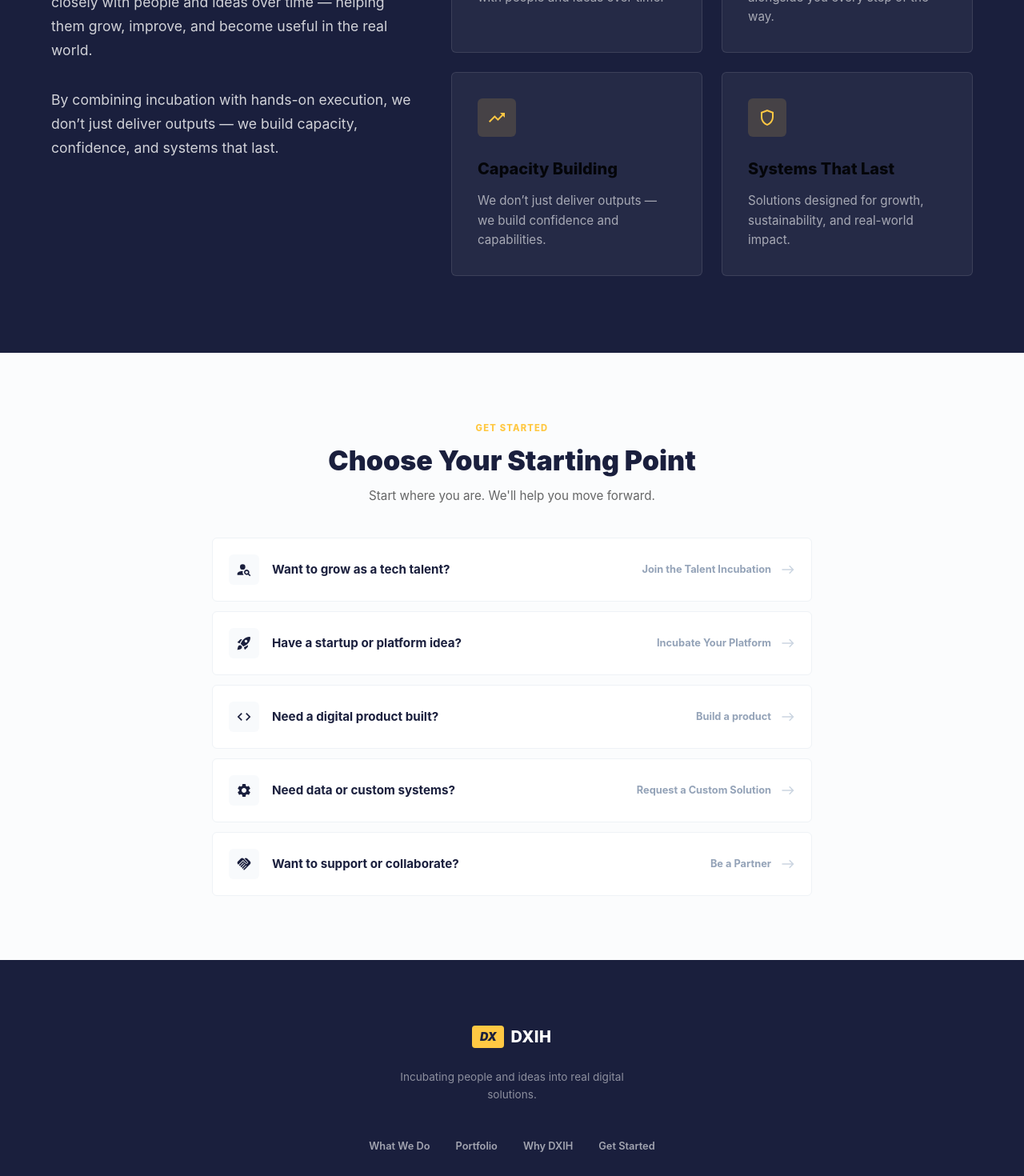
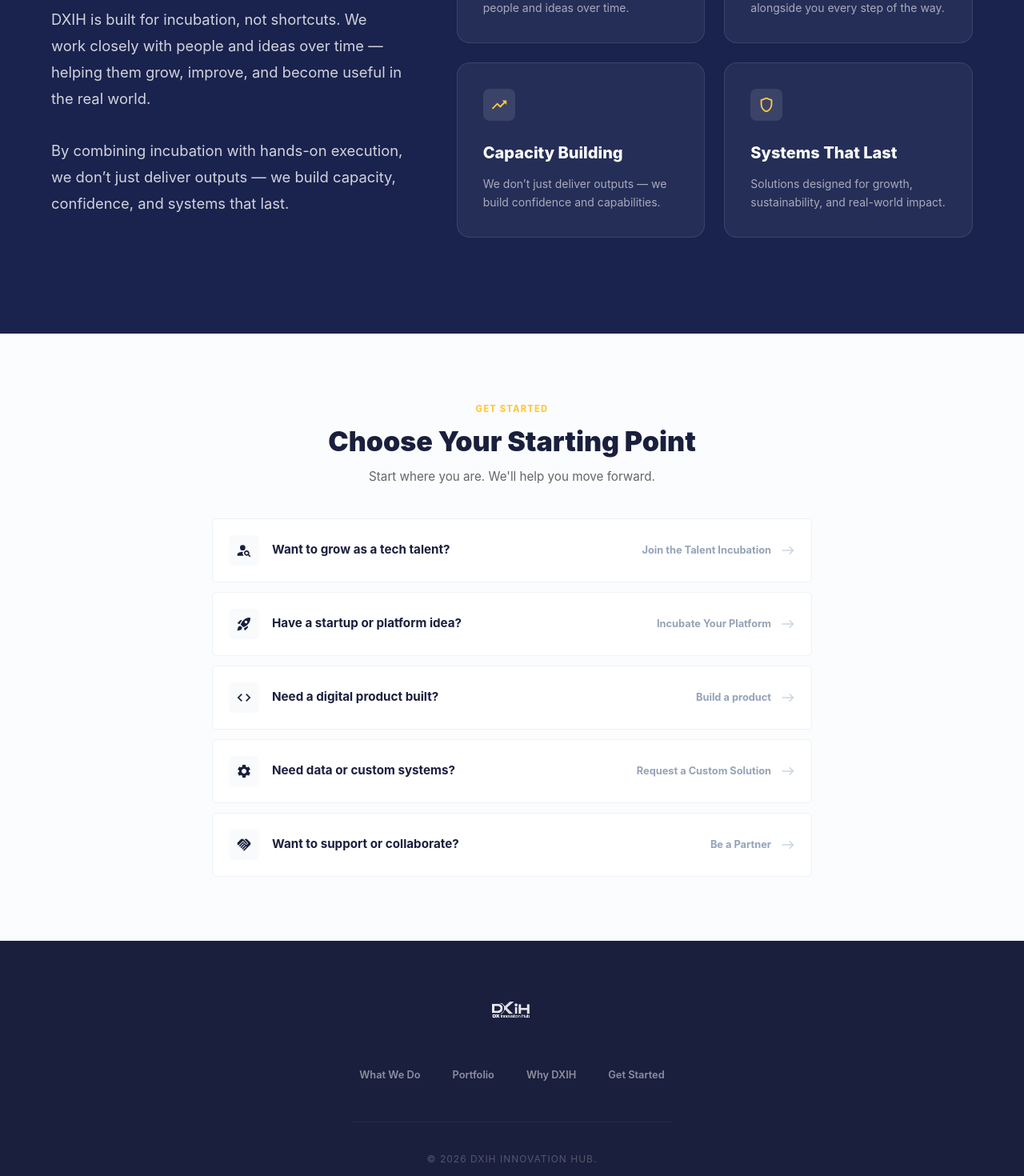
Before and after one commit to dxih/dxinnovationshub_web, a React (Vite) app: page / in a window 1280 px wide. Shown: the part 2860-4330 px from the top of the page at 80% size. Built offline with nearby package versions, Linux system fonts and the light colour scheme.

Commit message:
edited the whyDXIH Components and the footer Logo

```diff
--- a/src/components/Footer.tsx
+++ b/src/components/Footer.tsx
@@ -1,5 +1,6 @@
 import { useEffect, useState, useRef } from 'react';
 import { Box, Container, Typography, Grid, Link, Divider } from '@mui/material';
+import LogoImg from "../assets/Logo/Logo.png";
 
 const Footer = () => {
   const [isVisible, setIsVisible] = useState(false);
@@ -21,8 +22,8 @@
 
   const footerRevealStyle = {
     opacity: isVisible ? 1 : 0,
-    transform: isVisible ? 'scale(1)' : 'scale(0.98)', // Slight scale for a premium feel
-    transition: 'opacity 1s ease-out, transform 1s cubic-bezier(0.2, 0.8, 0.2, 1)',
+    transform: isVisible ? 'scale(1)' : 'scale(0.99)',
+    transition: 'opacity 1.2s ease-out, transform 1.2s cubic-bezier(0.2, 0.8, 0.2, 1)',
   };
 
   return (
@@ -32,57 +33,47 @@
       sx={{
         bgcolor: 'secondary.main',
         color: 'white',
-        pt: 10,
+        pt: 8, // Slightly reduced padding since text is gone
         pb: 4,
         overflow: 'hidden'
       }}
     >
       <Container maxWidth="lg" sx={{ ...footerRevealStyle }}>
-        <Box sx={{ textAlign: 'center', mb: 8 }}>
-          {/* Logo Section */}
-          <Box sx={{ display: 'flex', alignItems: 'center', justifyContent: 'center', gap: 1, mb: 3 }}>
+        <Box sx={{ textAlign: 'center', mb: 6 }}>
+
+          {/* Logo Section - Now using the actual image scaled to white */}
+          <Box
+            sx={{
+              display: 'flex',
+              justifyContent: 'center',
+              mb: 5
+            }}
+          >
             <Box
+              component="img"
+              src={LogoImg}
+              alt="DXIH Logo"
               sx={{
-                bgcolor: 'primary.main',
-                color: 'secondary.main',
-                px: 1.2,
-                py: 0.4,
-                borderRadius: '4px',
-                fontWeight: 900,
-                fontSize: '0.9rem',
-                fontStyle: 'italic'
+                height: { xs: 40, md: 50 },
+                width: 'auto',
+                filter: 'brightness(0) invert(1)', // Forces the logo to be pure white
+                opacity: 0.9,
+                transition: 'opacity 0.3s ease',
+                '&:hover': { opacity: 1 }
               }}
-            >
-              DX
-            </Box>
-            <Typography variant="h6" sx={{ fontWeight: 800, letterSpacing: 0.5 }}>
-              DXIH
-            </Typography>
+            />
           </Box>
 
-          <Typography
-            sx={{
-              color: 'rgba(255,255,255,0.5)',
-              maxWidth: '280px',
-              mx: 'auto',
-              fontSize: '0.85rem',
-              mb: 5,
-              lineHeight: 1.6
-            }}
-          >
-            Incubating people and ideas into real digital solutions.
-          </Typography>
-
-          {/* Navigation Links */}
+          {/* Navigation Links - Centered & Clean */}
           <Grid container spacing={1} justifyContent="center" sx={{ mb: 6 }}>
             {['What We Do', 'Portfolio', 'Why DXIH', 'Get Started'].map((item) => (
               <Grid item key={item}>
                 <Link
                   href={`#${item.toLowerCase().replace(/\s+/g, '-')}`}
                   sx={{
-                    color: 'rgba(255,255,255,0.6)',
+                    color: 'rgba(255,255,255,0.5)', // Muted for professionalism
                     textDecoration: 'none',
-                    mx: 1.5,
+                    mx: 2,
                     fontSize: '0.8rem',
                     fontWeight: 600,
                     transition: '0.3s',
@@ -98,10 +89,10 @@
             ))}
           </Grid>
 
-          <Divider sx={{ borderColor: 'rgba(255,255,255,0.08)', mb: 4, maxWidth: '600px', mx: 'auto' }} />
+          <Divider sx={{ borderColor: 'rgba(255,255,255,0.05)', mb: 4, maxWidth: '400px', mx: 'auto' }} />
 
-          <Typography variant="caption" sx={{ color: 'rgba(255,255,255,0.3)', letterSpacing: 0.5 }}>
-            © {new Date().getFullYear()} DXIH Innovation Hub. All rights reserved.
+          <Typography variant="caption" sx={{ color: 'rgba(255,255,255,0.25)', letterSpacing: 1 }}>
+            © {new Date().getFullYear()} DXIH INNOVATION HUB.
           </Typography>
         </Box>
       </Container>
--- a/src/components/WhyDXIH.tsx
+++ b/src/components/WhyDXIH.tsx
@@ -9,22 +9,22 @@
   {
     title: 'Built for Incubation',
     desc: 'Not shortcuts. We work closely with people and ideas over time.',
-    icon: <TargetIcon sx={{ fontSize: 24 }} />
+    icon: <TargetIcon sx={{ fontSize: 22 }} />
   },
   {
     title: 'Hands-on Execution',
     desc: 'We don’t just plan — we build alongside you every step of the way.',
-    icon: <GroupsIcon sx={{ fontSize: 24 }} />
+    icon: <GroupsIcon sx={{ fontSize: 22 }} />
   },
   {
     title: 'Capacity Building',
     desc: 'We don’t just deliver outputs — we build confidence and capabilities.',
-    icon: <TrendingUpIcon sx={{ fontSize: 24 }} />
+    icon: <TrendingUpIcon sx={{ fontSize: 22 }} />
   },
   {
     title: 'Systems That Last',
     desc: 'Solutions designed for growth, sustainability, and real-world impact.',
-    icon: <ShieldOutlinedIcon sx={{ fontSize: 24 }} />
+    icon: <ShieldOutlinedIcon sx={{ fontSize: 22 }} />
   },
 ];
 
@@ -46,41 +46,34 @@
     return () => observer.disconnect();
   }, []);
 
-  // Animation variants
   const slideFromLeft = {
     opacity: isVisible ? 1 : 0,
-    transform: isVisible ? 'translateX(0)' : 'translateX(-50px)',
+    transform: isVisible ? 'translateX(0)' : 'translateX(-40px)',
     transition: 'opacity 0.8s ease-out, transform 0.8s ease-out',
   };
-
-  const slideFromRightStaggered = (index: number) => ({
-    opacity: isVisible ? 1 : 0,
-    transform: isVisible ? 'translateX(0)' : 'translateX(50px)',
-    transition: `opacity 0.8s ease-out ${0.2 + index * 0.1}s, transform 0.8s ease-out ${0.2 + index * 0.1}s`,
-  });
 
   return (
     <Box
       id="why-dxih"
       ref={domRef}
       sx={{
-        py: 12,
-        bgcolor: '#1A1F3D',
+        py: 15,
+        bgcolor: '#1A234E', // THE CORRECT COLOR: Deep Midnight Navy
         color: 'white',
         overflow: 'hidden'
       }}
     >
       <Container maxWidth="lg">
-        <Grid container spacing={6} alignItems="flex-start">
+        <Grid container spacing={8} alignItems="center">
 
           {/* Left Side Text */}
           <Grid item xs={12} md={5} sx={{ ...slideFromLeft }}>
             <Typography
               variant="overline"
               sx={{
-                color: 'primary.main',
-                fontWeight: 800,
-                letterSpacing: 1.5,
+                color: '#FFC843', // Using your primary gold/yellow
+                fontWeight: 900,
+                letterSpacing: 2,
                 display: 'block',
                 mb: 2
               }}
@@ -91,9 +84,10 @@
               variant="h2"
               sx={{
                 fontWeight: 900,
-                fontSize: { xs: '2.5rem', md: '3.5rem' },
+                fontSize: { xs: '2.8rem', md: '3.8rem' },
                 color: "white",
-                mb: 4
+                mb: 4,
+                lineHeight: 1.1
               }}
             >
               Why DXIH?
@@ -101,9 +95,9 @@
             <Typography
               sx={{
                 color: alpha('#fff', 0.8),
-                fontSize: '1.1rem',
-                lineHeight: 1.7,
-                mb: 4
+                fontSize: '1.15rem',
+                lineHeight: 1.8,
+                mb: 4,
               }}
             >
               DXIH is built for incubation, not shortcuts. We work closely with people and ideas over time — helping them grow, improve, and become useful in the real world.
@@ -111,15 +105,15 @@
             <Typography
               sx={{
                 color: alpha('#fff', 0.8),
-                fontSize: '1.1rem',
-                lineHeight: 1.7
+                fontSize: '1.15rem',
+                lineHeight: 1.8
               }}
             >
               By combining incubation with hands-on execution, we don’t just deliver outputs — we build capacity, confidence, and systems that last.
             </Typography>
           </Grid>
 
-          {/* Right Side Cards Grid */}
+          {/* Right Side Cards */}
           <Grid item xs={12} md={7}>
             <Grid container spacing={3}>
               {features.map((item, index) => (
@@ -127,62 +121,46 @@
                   <Paper
                     elevation={0}
                     sx={{
-                      ...slideFromRightStaggered(index),
                       p: 4,
                       height: '100%',
-                      bgcolor: alpha('#fff', 0.05),
-                      borderRadius: '6px',
-                      border: `1px solid ${alpha('#fff', 0.1)}`,
-                      transition: 'all 0.3s cubic-bezier(0.4, 0, 0.2, 1)',
+                      // This makes the card look like it's part of the background
+                      bgcolor: 'rgba(255, 255, 255, 0.05)',
+                      borderRadius: '16px',
+                      border: '1px solid rgba(255, 255, 255, 0.1)',
+                      transition: 'all 0.3s ease',
                       '&:hover': {
-                        transform: 'translateY(-8px)',
-                        bgcolor: alpha('#fff', 0.08),
-                        borderColor: 'primary.main',
-                        '& .feature-icon': {
-                          transform: 'scale(1.15)',
-                          color: 'primary.main'
-                        }
+                        bgcolor: 'rgba(255, 255, 255, 0.08)',
+                        borderColor: 'rgba(255, 255, 255, 0.3)',
+                        transform: 'translateY(-5px)',
                       }
                     }}
                   >
-                    {/* Icon Container */}
                     <Box
                       sx={{
-                        width: 48,
-                        height: 48,
-                        borderRadius: '6px',
-                        bgcolor: alpha('#FFC843', 0.15),
+                        width: 40,
+                        height: 40,
+                        borderRadius: '8px',
+                        bgcolor: 'rgba(255, 255, 255, 0.1)',
                         display: 'flex',
                         alignItems: 'center',
                         justifyContent: 'center',
                         mb: 3,
-                        color: 'primary.main',
-                        transition: '0.3s'
+                        color: '#FFC843',
                       }}
                     >
-                      <Box className="feature-icon" sx={{ display: 'flex', transition: '0.3s' }}>
-                        {item.icon}
-                      </Box>
+                      {item.icon}
                     </Box>
 
                     <Typography
                       variant="h6"
-                      sx={{
-                        fontWeight: 800,
-                        mb: 1.5,
-                        fontSize: '1.25rem'
-                      }}
+                      sx={{ fontWeight: 800, mb: 1.5, color: 'white' }}
                     >
                       {item.title}
                     </Typography>
 
                     <Typography
                       variant="body2"
-                      sx={{
-                        color: alpha('#fff', 0.6),
-                        lineHeight: 1.6,
-                        fontSize: '0.95rem'
-                      }}
+                      sx={{ color: 'rgba(255, 255, 255, 0.6)', lineHeight: 1.6 }}
                     >
                       {item.desc}
                     </Typography>
@@ -191,7 +169,6 @@
               ))}
             </Grid>
           </Grid>
-
         </Grid>
       </Container>
     </Box>
```
